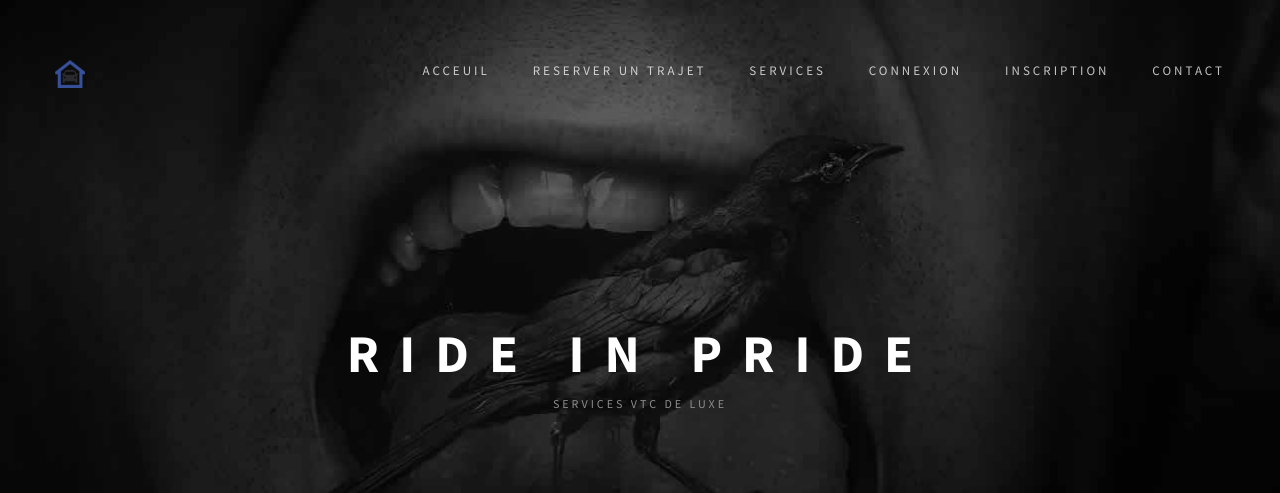
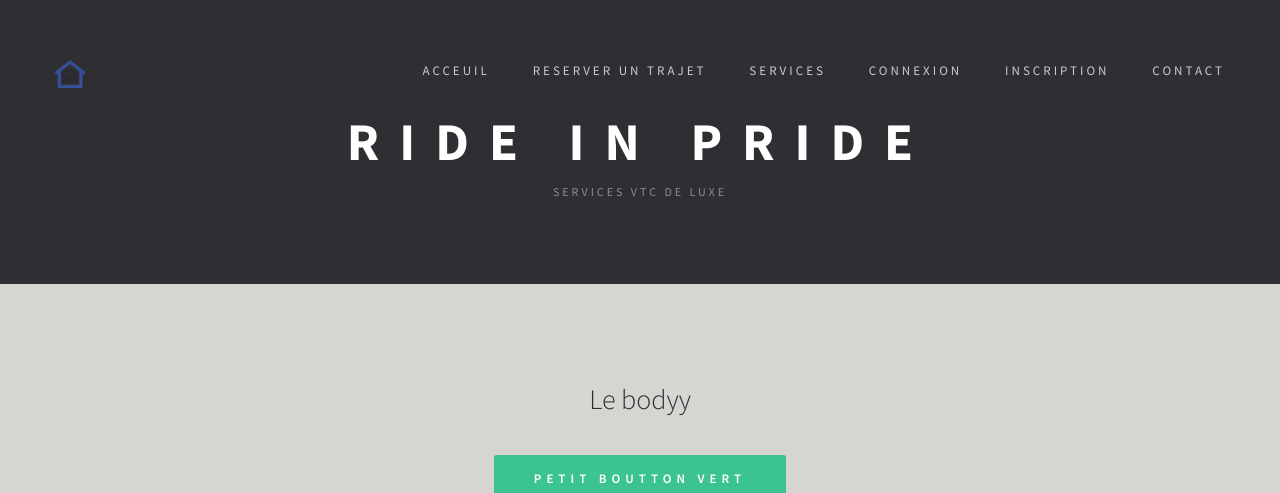
Before and after one commit to Saanoj/-WEB-R.I.P-Project, a PHP site: page / in a window 1280 px wide. Shown: the top 493 px of the page. Run offline with PHP 8.4, Linux system fonts and the light colour scheme; some libraries are stand-ins or nearby versions.

Commit message:
banner and css color ajustement

```diff
--- a/css/main.css
+++ b/css/main.css
@@ -75,7 +75,7 @@ a:hover, a:focus {
 body {
 	font-family: "Source Sans Pro";
 	font-weight: 400;
-	color: #6c7279;
+	background-color: #D5D6D2;
 }
 ul, ol {
 	margin: 0;
@@ -90,6 +90,7 @@ ul li {
 .no-padding {
 	padding: 0;
 }
+
 .no-gutter [class*=col-] {
 	padding-right: 0;
 	padding-left: 0;
@@ -296,20 +297,21 @@ ul li {
 -------------------------------------------------------------------------------*/
 
 .banner {
-	background-image: url(../images/banner.jpg);
+	background-color: #2F2E33;
 	background-position: center top;
 	background-repeat: no-repeat;
 	-moz-background-size: cover;
 	-o-background-size: cover;
 	-webkit-background-size: cover;
 	background-size: cover;
-	min-height: 750px;
+	min-height: 100px;
+	max-height: 300px;
 }
 .banner-btn {
 	opacity: 0.5;
 }
 .banner-text {
-	padding-top: 33%;
+	padding-top: 10%;
 }
 .banner-text h1 {
 	color: #fff;
--- a/includehtml/footer.html
+++ b/includehtml/footer.html
@@ -43,8 +43,17 @@
           </div>
         </div>
       </div>
+
       </footer>
       <!-- footer top -->
-
+      <!-- JS -->
+      <!-- JS FILES -->
+      <script src="https://ajax.googleapis.com/ajax/libs/jquery/1.11.3/jquery.min.js"></script>
+      <script src="js/bootstrap.min.js"></script>
+      <script src="js/jquery.flexslider-min.js"></script>
+      <script src="js/jquery.fancybox.pack.js"></script>
+      <script src="js/retina.min.js"></script>
+      <script src="js/modernizr.js"></script>
+      <script src="js/main.js"></script>
   </body>
 </html>
--- a/includehtml/head.html
+++ b/includehtml/head.html
@@ -2,14 +2,13 @@
   <meta charset="utf-8">
   <meta name="description" content="">
   <meta name="viewport" content="width=device-width, initial-scale=1">
-  <title>Flosix - Bootstrap template, Creative One Page Template</title>
+  <title>Ride In Pride </title>
   <link rel="stylesheet" href="css/bootstrap.min.css">
   <link rel="stylesheet" href="css/flexslider.css">
   <link rel="stylesheet" href="css/jquery.fancybox.css">
-  <link rel="stylesheet" href="css/main.css">
   <link rel="stylesheet" href="css/responsive.css">
   <link rel="stylesheet" href="css/animate.min.css">
   <link rel="stylesheet" href="css/font-icon.css">
   <link rel="stylesheet" href="https://maxcdn.bootstrapcdn.com/font-awesome/4.4.0/css/font-awesome.min.css">
-
+  <link rel="stylesheet" href="css/main.css">
 </head>
--- a/index.php
+++ b/index.php
@@ -1,10 +1,6 @@
 <!doctype html>
 
-<!--[if lt IE 7]>      <html class="no-js lt-ie9 lt-ie8 lt-ie7" lang=""> <![endif]-->
-<!--[if IE 7]>         <html class="no-js lt-ie9 lt-ie8" lang=""> <![endif]-->
-<!--[if IE 8]>         <html class="no-js lt-ie9" lang=""> <![endif]-->
-<!--[if gt IE 8]><!-->
-<html class="no-js" lang="">
+<html class="no-js">
 <!--<![endif]-->
 <?php include "includehtml/head.html" ?>
 
@@ -23,14 +19,5 @@
     <!-- Get a quote section -->
 
     <?php include "includehtml/footer.html" ?>
-    <!-- Footer section -->
-    <!-- JS FILES -->
-    <script src="https://ajax.googleapis.com/ajax/libs/jquery/1.11.3/jquery.min.js"></script>
-    <script src="js/bootstrap.min.js"></script>
-    <script src="js/jquery.flexslider-min.js"></script>
-    <script src="js/jquery.fancybox.pack.js"></script>
-    <script src="js/retina.min.js"></script>
-    <script src="js/modernizr.js"></script>
-    <script src="js/main.js"></script>
   </body>
   </html>
--- a/navbar/navbar.php
+++ b/navbar/navbar.php
@@ -24,7 +24,7 @@
           <div class="banner-text text-center">
             <h1>Ride in Pride</h1>
             <p>Services VTC de luxe</p>
-            <nav role="navigation"> <a href="#services" class="banner-btn"><img src="images/down-arrow.png" alt=""></a></nav>
+
           </div>
         </div>
       </div>
```
Also changed, not shown: connexion.php (+1 -10 lines), inscription.php (+2 -7 lines), images/banner.jpg, images/~~banner.jpg (added).
